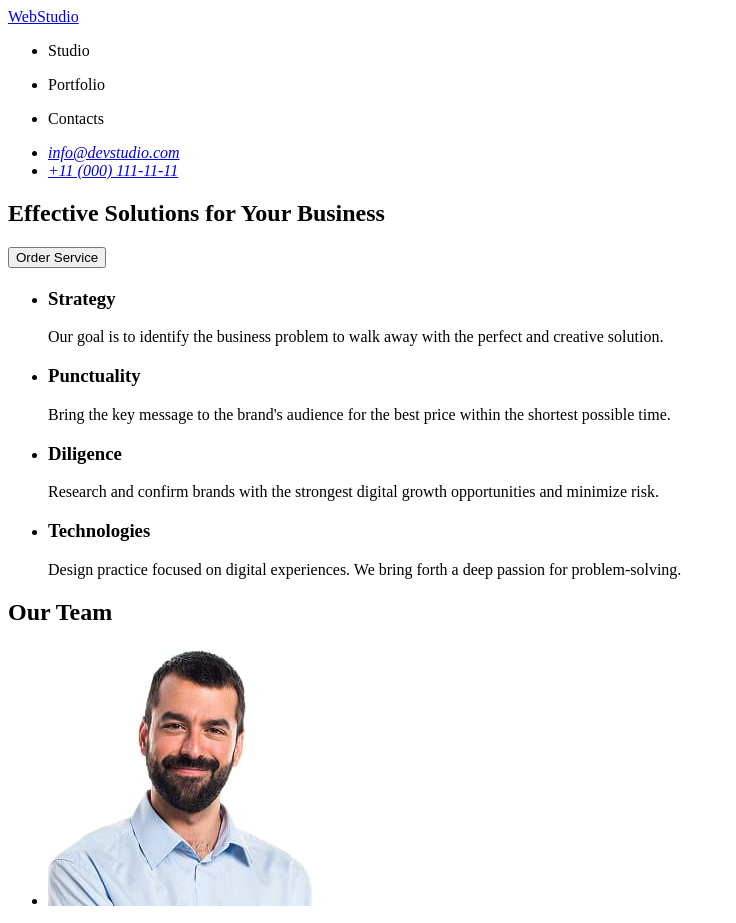
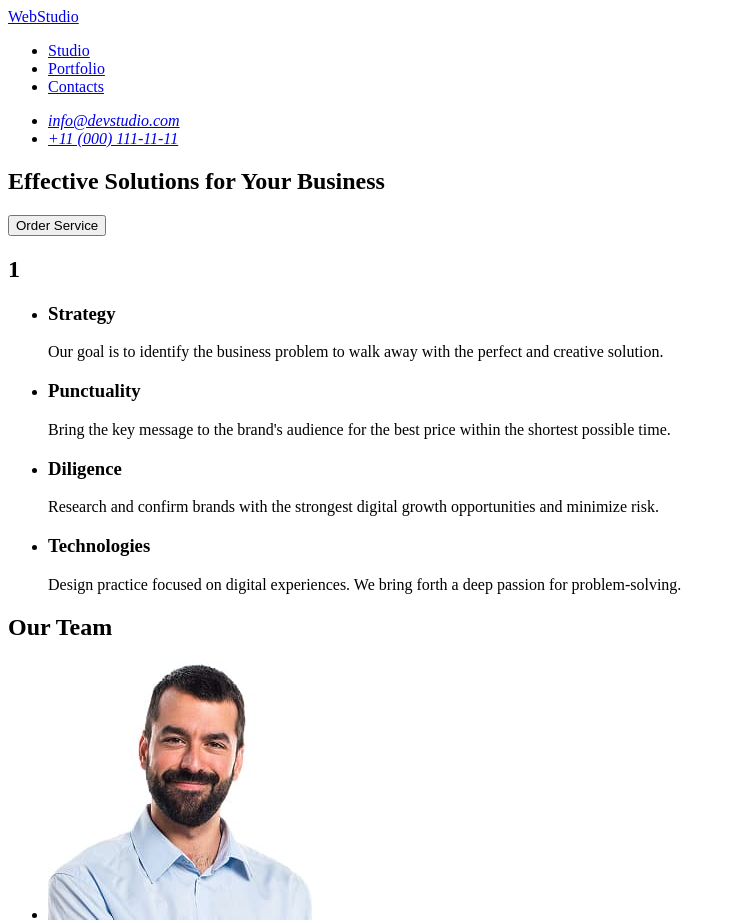
Before and after one commit to ivanshakhov128/goit-markup-hw-01, a plain HTML site: page index.html in a window 1280 px wide. Shown: the top 923 px of the page, without its empty margins (0-736 px from the left). Drawn offline with Linux system fonts and the light colour scheme.

Commit message:
homework1_update3

```diff
--- a/index.html
+++ b/index.html
@@ -11,16 +11,13 @@
         <a href="./index.html">WebStudio</a>
         <ul>
           <li>
-            <a href="/"></a>
-            <p>Studio</p>
+            <a href="/">Studio</a>
           </li>
           <li>
-            <a href="/"></a>
-            <p>Portfolio</p>
+            <a href="/">Portfolio</a>
           </li>
           <li>
-            <a href="/"></a>
-            <p>Contacts</p>
+            <a href="/">Contacts</a>
           </li>
         </ul>
       </nav>
@@ -37,7 +34,7 @@
         <button type="button">Order Service</button>
       </section>
       <section>
-        <h2></h2>
+        <h2>1</h2>
         <ul>
           <li>
             <h3>Strategy</h3>
```
